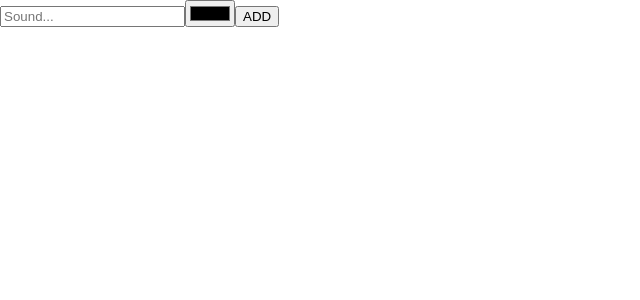
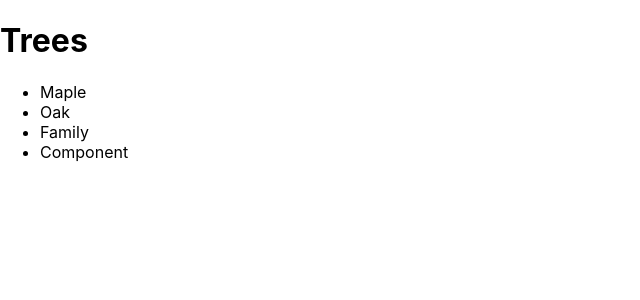
Before and after one commit to Aniket-Sahoo/react-hooks, a React (Create React App) app: page / in a window 1280 px wide. Shown: the top 300 px of the page, without its empty margins (0-640 px from the left). Built offline with nearby package versions, Linux system fonts and the light colour scheme.

Commit message:
Retrieve data with useContext hook

```diff
--- a/src/App.js
+++ b/src/App.js
@@ -1,23 +1,19 @@
 import logo from './logo.svg';
 import './App.css';
+import { TreesContext } from './';
+import { useContext } from 'react';
 
 function App() {
+  const { trees } = useContext(TreesContext);
+  console.log(trees);
   return (
-    <div className="App">
-      <header className="App-header">
-        <img src={logo} className="App-logo" alt="logo" />
-        <p>
-          Edit <code>src/App.js</code> and save to reload.
-        </p>
-        <a
-          className="App-link"
-          href="https://reactjs.org"
-          target="_blank"
-          rel="noopener noreferrer"
-        >
-          Learn React
-        </a>
-      </header>
+    <div>
+      <h1>Trees</h1>
+      <ul>
+        {trees.map((tree) => (
+          <li key={tree.id}>{tree.name}</li>
+        ))}
+      </ul>
     </div>
   );
 }
--- a/src/index.js
+++ b/src/index.js
@@ -1,38 +1,20 @@
-import React, { useState } from 'react';
+import React, { createContext } from 'react';
 import ReactDOM from 'react-dom/client';
 import './index.css';
-import { useInput } from './useInput';
+import App from './App';
 
-function App() {
-  const [titleProps, resetTitle] = useInput("");
-  const [colorProps, resetColor] = useInput("#000000");
+export const TreesContext = createContext();
 
-  const submit = (e) => {
-    e.preventDefault();
-    alert(`Title: ${titleProps.value}, Color: ${colorProps.value}`);
-    resetTitle();
-    resetColor();
-  }
-
-  return (
-    <form onSubmit={submit}>
-      <input
-        {...titleProps}
-        type="text"
-        placeholder="Sound..."
-      />
-      <input
-        {...colorProps}
-        type="color"
-      />
-      <button>ADD</button>
-    </form>
-  );
-}
+const trees = [
+  { id: 1, name: 'Maple'},
+  { id: 2, name: 'Oak'},
+  { id: 3, name: 'Family'},
+  { id: 4, name: 'Component'},
+]
 
 const root = ReactDOM.createRoot(document.getElementById('root'));
 root.render(
-  <React.StrictMode>
+  <TreesContext.Provider value={{ trees }}>
     <App />
-  </React.StrictMode>
+  </TreesContext.Provider>
 );
```
